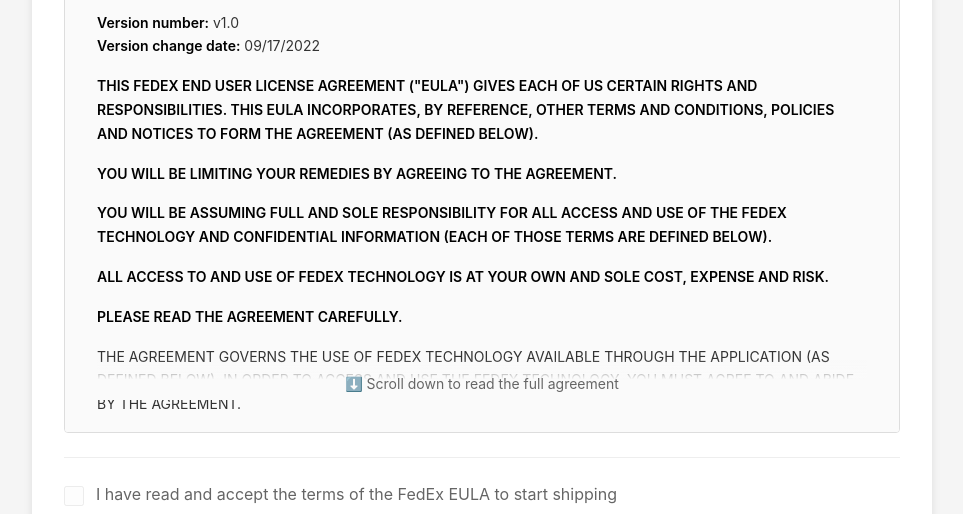
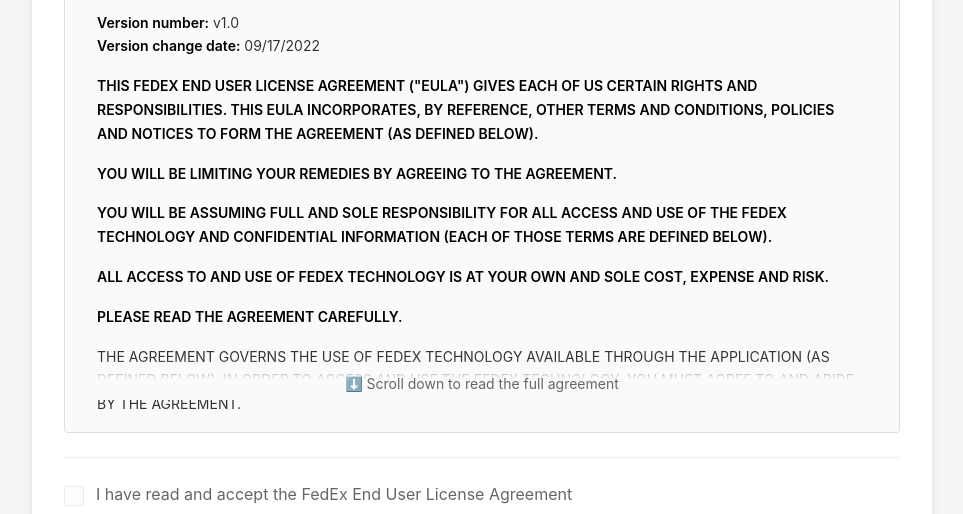
Before and after one commit to TAloha-Dev/cookKwees-fedex-shipping, a website: page public/eula.html in a window 1280 px wide. Shown: the part 286-800 px from the top of the page, without its empty margins (158-1121 px from the left). Drawn offline with Linux system fonts and the light colour scheme.

Commit message:
Update eula.html

```diff
--- a/public/eula.html
+++ b/public/eula.html
@@ -419,7 +419,7 @@
             aria-label="Accept FedEx EULA"
           >
           <label for="acceptCheckbox" id="acceptLabel" class="disabled">
-            I have read and accept the terms of the FedEx EULA to start shipping
+            I have read and accept the FedEx End User License Agreement
           </label>
         </div>
 
```
